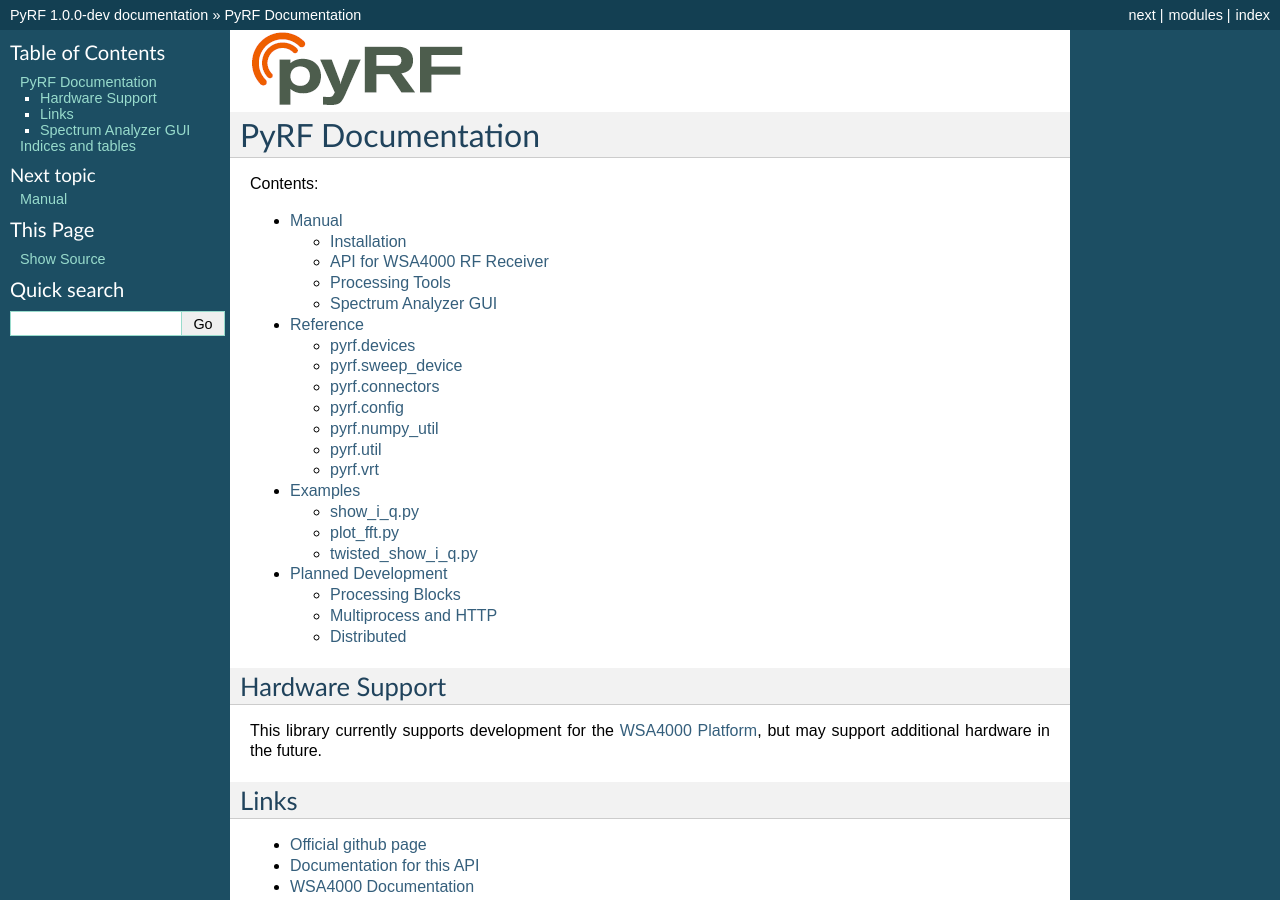
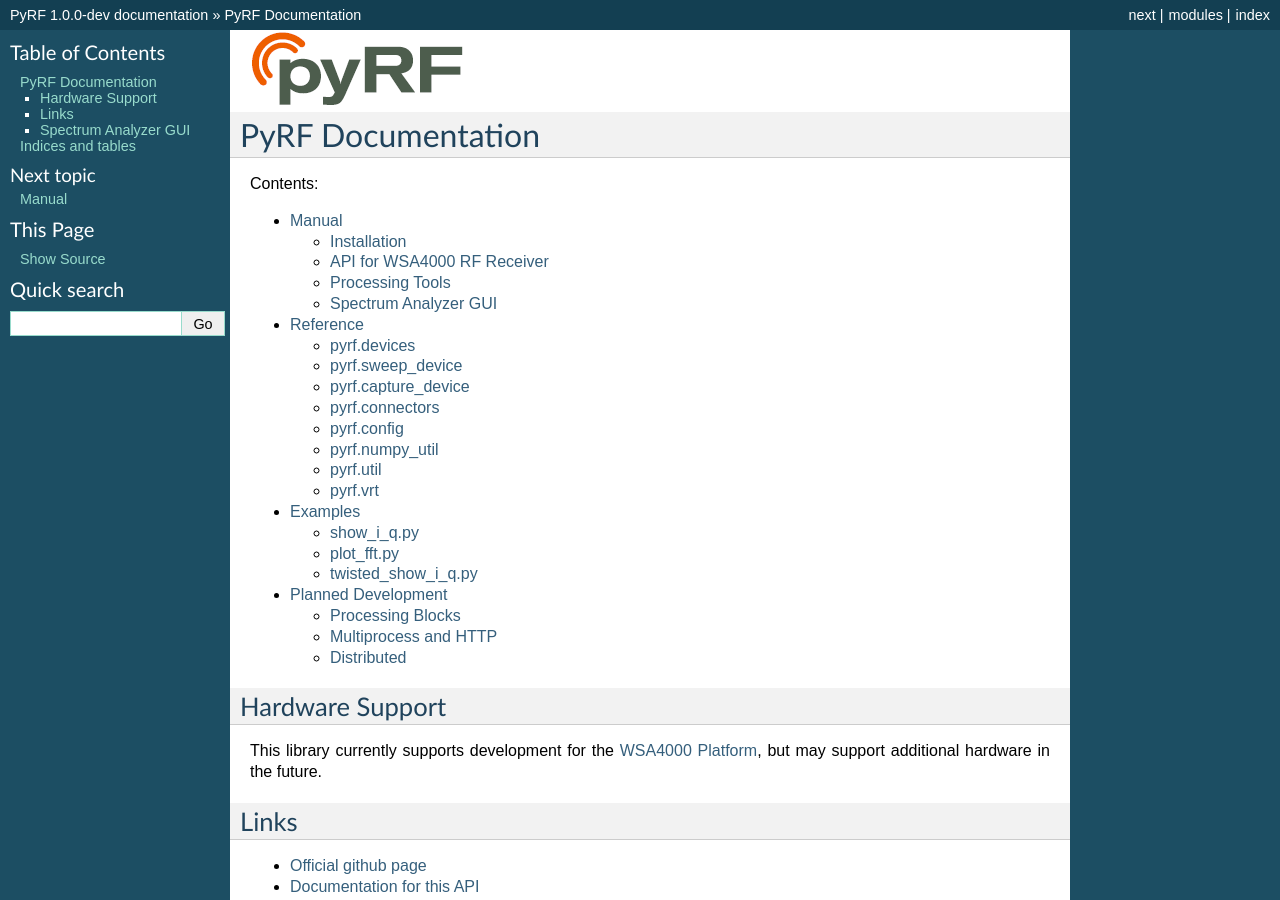
Before and after one commit to pyrf/pyrf, a Sphinx documentation site: the page built from docs/index.rst, in a window 1280 px wide and 900 px high. Built offline with Sphinx 7.4.7, drawn with Linux system fonts in a browser that asks for light colours.

Commit message:
include CaptureDevice in reference

```diff
--- a/docs/reference.rst
+++ b/docs/reference.rst
@@ -88,6 +88,14 @@ pyrf.sweep_device
 
 .. automodule:: pyrf.sweep_device
    :members:
+   :undoc-members:
+
+pyrf.capture_device
+-----------------
+
+.. automodule:: pyrf.capture_device
+   :members:
+   :undoc-members:
 
 pyrf.connectors
 ---------------
```
